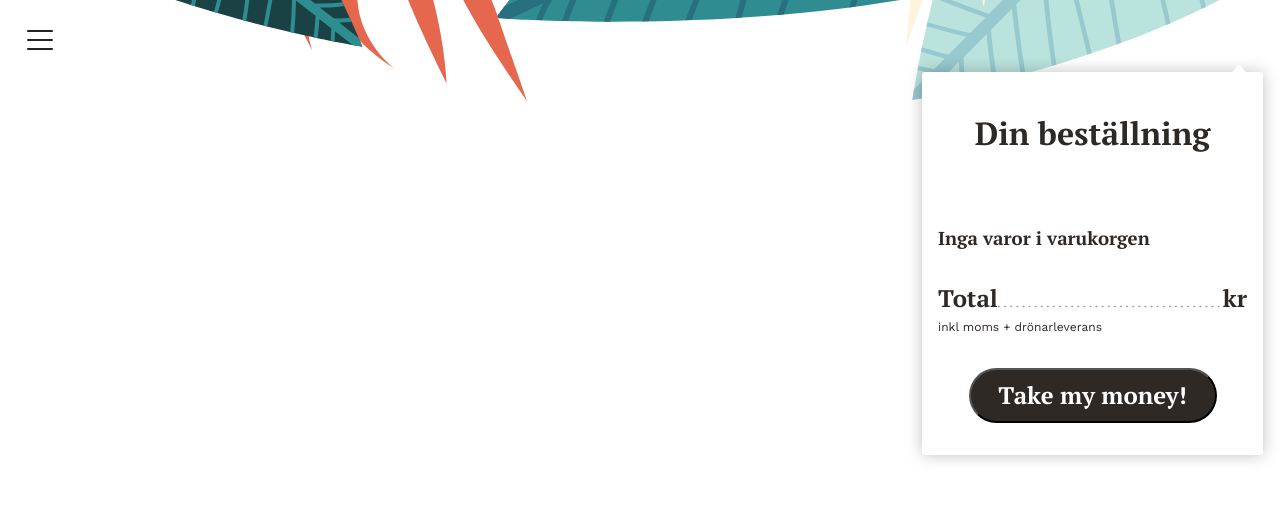
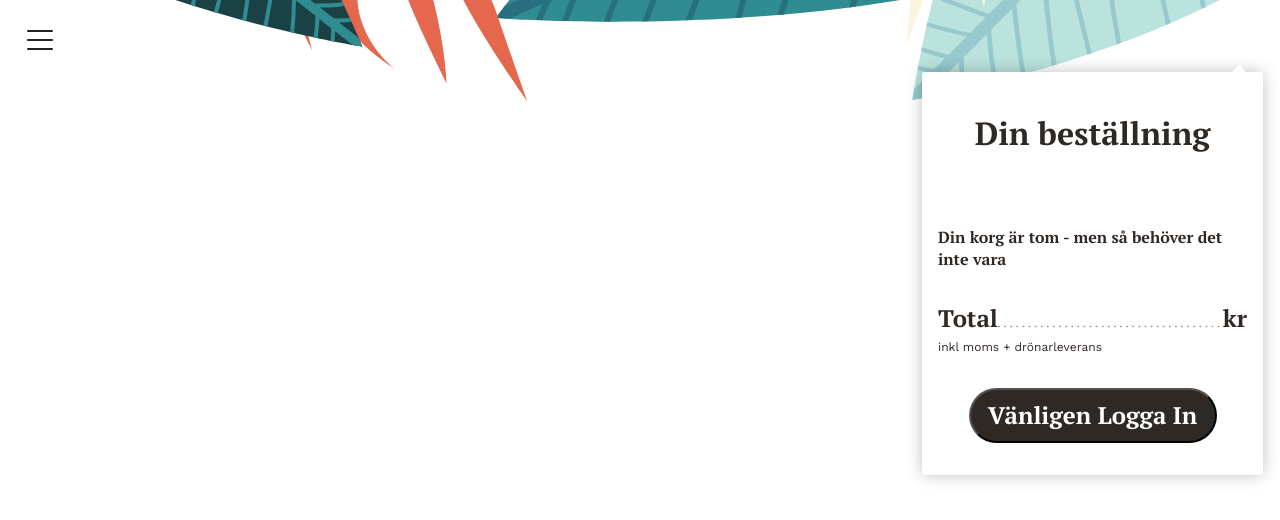
Before and after one commit to ThomasLaukkanen/airbean-coffee, a React (Create React App) app: page /cart in a window 1280 px wide. Shown: the top 520 px of the page. Built offline with nearby package versions, Linux system fonts and the light colour scheme.

Commit message:
ux fixes

```diff
--- a/src/components/Cart.js
+++ b/src/components/Cart.js
@@ -19,6 +19,7 @@ function Cart({ removeTotalCost, addTotalCost, totalSum, checkCartDiscount }) {
   let user = useSelector((state) => state.user)
   const [filteredCart, setFilteredCart] = useState([])
   const dispatch = useDispatch()
+  let loggedIn = useSelector((state) => state.loggedIn)
 
   useEffect(() => {
     function filteredMenu() {
@@ -29,6 +30,7 @@ function Cart({ removeTotalCost, addTotalCost, totalSum, checkCartDiscount }) {
   }, [cart])
 
   function sendOrder() {
+    if (loggedIn) {
       async function postOrder() {
         let itemIdArr = []
         cart.map((item) => itemIdArr.push(item.id))
@@ -52,6 +54,9 @@ function Cart({ removeTotalCost, addTotalCost, totalSum, checkCartDiscount }) {
       postOrder()
       history.push('/status')
       dispatch(resetCart())
+    } else {
+      history.push('/profile')
+    }
   }
 
   return (
@@ -61,7 +66,9 @@ function Cart({ removeTotalCost, addTotalCost, totalSum, checkCartDiscount }) {
 
       <ul>
         {cart.length < 1 ? (
-          <h3 className="emptyCart">Inga varor i varukorgen</h3>
+          <h4 className="emptyCart">
+            Din korg är tom - men så behöver det inte vara
+          </h4>
         ) : (
           ''
         )}
@@ -113,7 +120,9 @@ function Cart({ removeTotalCost, addTotalCost, totalSum, checkCartDiscount }) {
         <small>inkl moms + drönarleverans</small>
       </div>
 
-      <button onClick={sendOrder}>Take my money!</button>
+      <button onClick={sendOrder}>
+        {!loggedIn ? 'Vänligen Logga In' : 'Take my money!'}
+      </button>
     </div>
   )
 }
--- a/src/components/Login.js
+++ b/src/components/Login.js
@@ -10,7 +10,6 @@ function Login() {
   const [username, setUsername] = useState('')
   const [email, setEmail] = useState('')
   let user = useSelector((state) => state.user)
-
   const dispatch = useDispatch('')
 
   async function getOrders() {
@@ -18,8 +17,7 @@ function Login() {
       `http://localhost:3002/api/order/history/${user.id}`
     )
     const data = await promise.json()
-    // console.log('GET ORDER HISTORY', data)
-    // console.log('GET ORDER HISTORY USER ID IS =', user.id)
+
     dispatch(setOrders(data))
     dispatch(setEmailAccount(email))
   }
@@ -37,12 +35,12 @@ function Login() {
 
     const response = await fetch('http://localhost:3002/api/account', settings)
     const data = await response.json()
-    // console.log(data)
+
     if (data.success) {
       dispatch(setLogin(true))
-
+      sessionStorage.setItem('loggedIn', true)
       if (user !== undefined) {
-        // getOrders()
+        getOrders()
       }
     } else if (data.success === false) {
       alert(data.message)
@@ -56,7 +54,7 @@ function Login() {
       <p>
         Genom att skapa ett konto nedan kan du spara och se din orderhistorik.
       </p>
-      <form>
+      <form onSubmit={createUser}>
         <label>
           <small>Namn</small>
           <br />
@@ -64,6 +62,7 @@ function Login() {
             onKeyUp={(event) => setUsername(event.target.value)}
             type="text"
             placeholder="Sixten Kaffelövér"
+            required
           />
         </label>
         <br />
@@ -74,15 +73,16 @@ function Login() {
             onKeyUp={(event) => setEmail(event.target.value)}
             type="email"
             placeholder="sixten.kaffelover@zocom.se"
+            required
           />
         </label>
         <br />
         <label>
-          <input type="radio" />
+          <input type="radio" required />
           <small>GDPR OK!</small>
         </label>
         <br />
-        <button onClick={createUser}>LOGGA IN</button>
+        <button>LOGGA IN</button>
       </form>
     </div>
   )
--- a/src/views/Profile.js
+++ b/src/views/Profile.js
@@ -14,7 +14,6 @@ function Profile() {
   const [total, setTotal] = useState(0)
 
   function countTotal() {
-    // orders.forEach((order) => setTotal(total + order.total))
     setTotal(
       orders.reduce((a, c) => {
         return a + c.total
--- a/src/views/Status.scss
+++ b/src/views/Status.scss
@@ -45,5 +45,6 @@
     font-weight: bold;
     font-size: 24px;
     line-height: 120%;
+    cursor: pointer;
   }
 }
```
Lines whose indentation alone changed are shown as unchanged.
